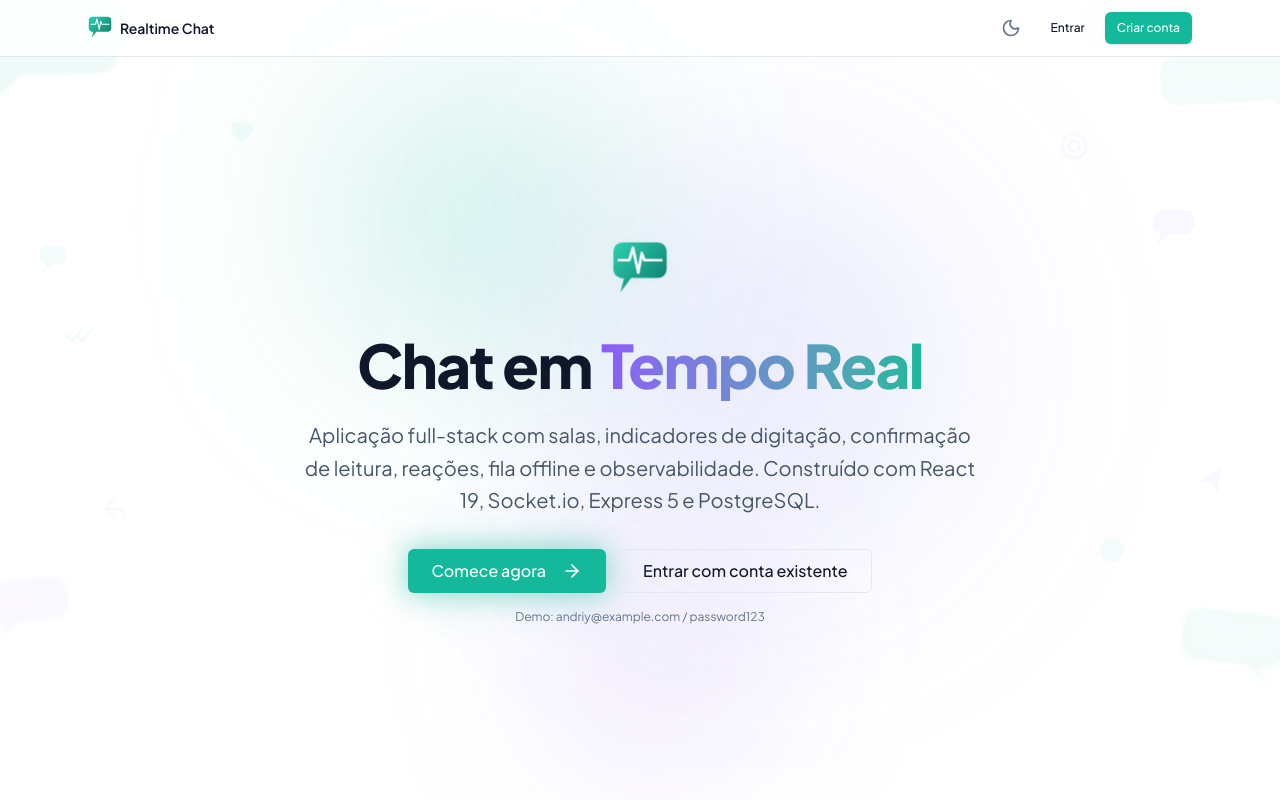
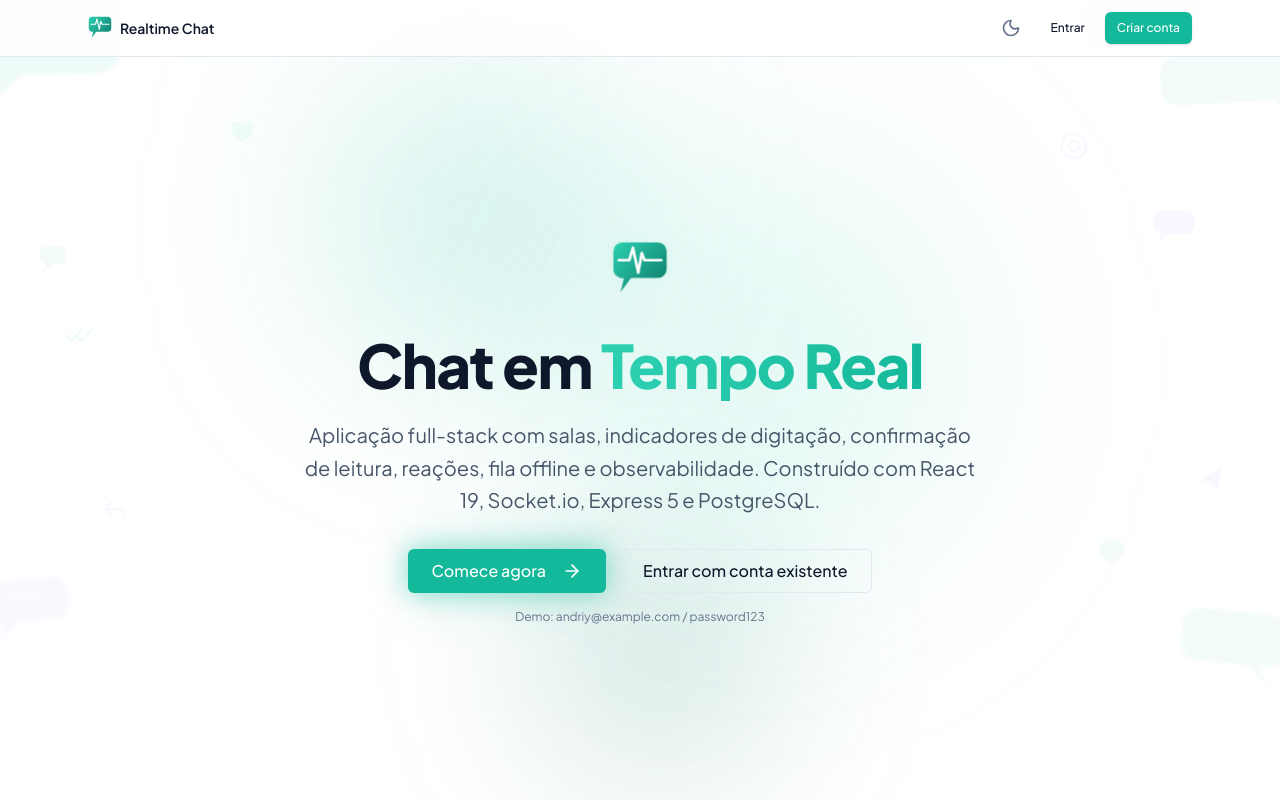
Before and after one commit to AndriyAmaro/realtime-chat, a React (Vite) app in the folder client/: page / in a window 1280 px wide. Shown: the top 800 px of the page. Built offline with nearby package versions, Linux system fonts and the light colour scheme.

Commit message:
style(landing): hero orbs and title gradient to pulse teal palette
Co-Authored-By: Claude Opus 4.6 <noreply@anthropic.com>

```diff
--- a/client/src/pages/LandingPage.tsx
+++ b/client/src/pages/LandingPage.tsx
@@ -229,11 +229,11 @@ export default function LandingPage() {
 
       {/* Hero */}
       <section className="relative overflow-hidden pt-14">
-        {/* Background orbs */}
+        {/* Background orbs — Pulse teal palette */}
         <div className="pointer-events-none absolute inset-0">
-          <div className="bg-primary-500/20 animate-hero-orb-1 absolute top-20 left-1/4 h-72 w-72 rounded-full blur-[100px]" />
-          <div className="animate-hero-orb-2 absolute top-40 right-1/4 h-96 w-96 rounded-full bg-[#6366f1]/15 blur-[120px]" />
-          <div className="animate-hero-orb-3 absolute bottom-0 left-1/2 h-64 w-64 -translate-x-1/2 rounded-full bg-[#8b5cf6]/10 blur-[80px]" />
+          <div className="animate-hero-orb-1 bg-primary-500/20 absolute top-20 left-1/4 h-72 w-72 rounded-full blur-[100px]" />
+          <div className="animate-hero-orb-2 absolute top-40 right-1/4 h-96 w-96 rounded-full bg-[#2DD1B1]/15 blur-[120px]" />
+          <div className="animate-hero-orb-3 absolute bottom-0 left-1/2 h-64 w-64 -translate-x-1/2 rounded-full bg-[#0D7768]/15 blur-[80px]" />
         </div>
 
         {/* Abstract chat & network background */}
@@ -247,7 +247,7 @@ export default function LandingPage() {
 
             <h1 className="text-4xl font-extrabold tracking-tight text-[var(--text-primary)] sm:text-5xl lg:text-6xl">
               Chat em{' '}
-              <span className="animate-gradient bg-gradient-to-r from-[var(--primary-500)] via-[#8b5cf6] to-[var(--primary-500)] bg-clip-text text-transparent">
+              <span className="animate-gradient bg-gradient-to-r from-[var(--primary-500)] via-[#2DD1B1] to-[var(--primary-500)] bg-clip-text text-transparent">
                 Tempo Real
               </span>
             </h1>
```
